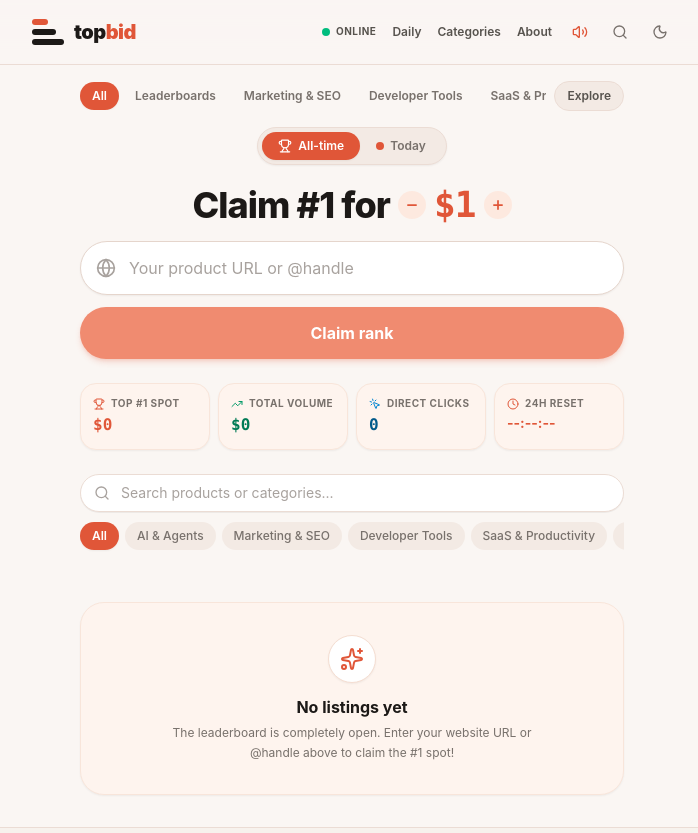
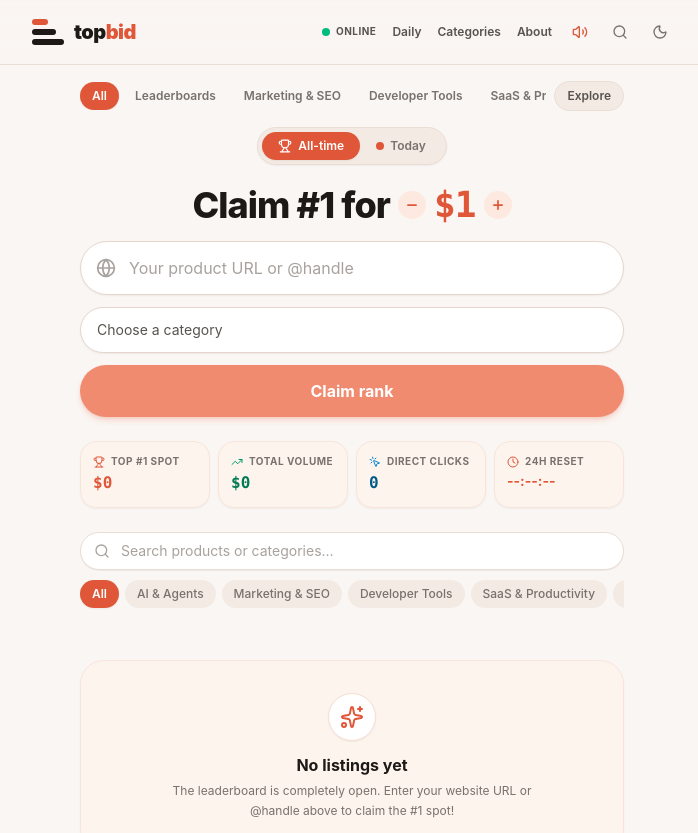
Before and after one commit to inaciofirmino456-ux/lol, a React (Vite) app: page / in a window 1280 px wide. Shown: the top 833 px of the page, without its empty margins (288-986 px from the left). Built offline with nearby package versions, Linux system fonts and the light colour scheme.

Commit message:
Restore category selection in claim flow

```diff
--- a/src/components/Hero.tsx
+++ b/src/components/Hero.tsx
@@ -1,6 +1,7 @@
 import React, { useState, useEffect } from 'react';
 import { Globe, Minus, Plus, Trophy, Flame, LayoutGrid, Compass, TrendingUp, MousePointerClick, Clock, Sparkles } from 'lucide-react';
 import { soundFX } from '../utils/audio';
+import { Category } from '../types';
 
 interface HeroProps {
   topListingBid: number;
@@ -10,6 +11,8 @@ interface HeroProps {
   timeframe: 'all' | 'today';
   onChangeTimeframe: (tf: 'all' | 'today') => void;
   onQuickClaim: (urlOrHandle: string, bidAmount: number) => void;
+  selectedCategory: Category;
+  onChangeCategory: (cat: Category) => void;
   activeNavTab: string;
   setActiveNavTab: (tab: string) => void;
   onOpenExplore: () => void;
@@ -23,6 +26,8 @@ export const Hero: React.FC<HeroProps> = ({
   timeframe,
   onChangeTimeframe,
   onQuickClaim,
+  selectedCategory,
+  onChangeCategory,
   activeNavTab,
   setActiveNavTab,
   onOpenExplore,
@@ -201,6 +206,26 @@ export const Hero: React.FC<HeroProps> = ({
           />
         </div>
 
+        <select
+          value={selectedCategory}
+          onChange={(e) => {
+            soundFX.playClick();
+            onChangeCategory(e.target.value as Category);
+          }}
+          className="w-full px-4 py-3 rounded-full bg-white border border-[#e5d5cc] text-[#57534e] text-sm focus:outline-none focus:border-[#e05638] shadow-xs appearance-none"
+          aria-label="Choose a category"
+        >
+          <option value="All">Choose a category</option>
+          <option value="AI & Agents">AI & Agents</option>
+          <option value="Marketing & SEO">Marketing & SEO</option>
+          <option value="Developer Tools">Developer Tools</option>
+          <option value="SaaS & Productivity">SaaS & Productivity</option>
+          <option value="Design & Creative">Design & Creative</option>
+          <option value="X / Twitter Profiles">X / Twitter Profiles</option>
+          <option value="Crypto & Web3">Crypto & Web3</option>
+          <option value="Side Projects">Side Projects</option>
+        </select>
+
         <button
           type="submit"
           className="w-full py-3.5 px-6 rounded-full bg-[#f08b70] hover:bg-[#e05638] text-white font-bold text-base transition-all active:scale-[0.99] shadow-md shadow-[#e05638]/20 cursor-pointer flex items-center justify-center"
```
